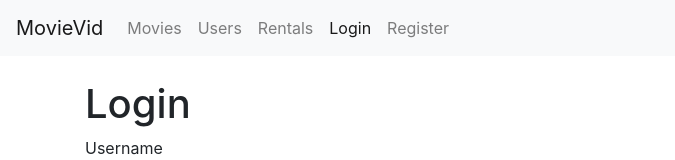
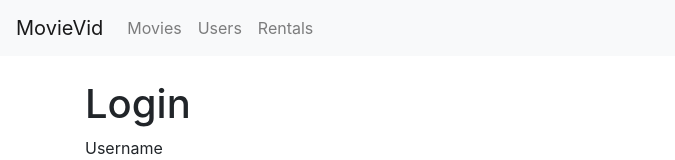
Before and after one commit to prateek951/Movie-Vid-App, a React (Create React App) app in the folder movievid/: page /login in a window 1280 px wide. Shown: the top 160 px of the page, without its empty margins (0-675 px from the left). Built offline with nearby package versions, Linux system fonts and the light colour scheme.

Commit message:
displaying the current user on the navbar

```diff
--- a/movievid/package.json
+++ b/movievid/package.json
@@ -7,6 +7,7 @@
     "bootstrap": "^4.1.1",
     "font-awesome": "^4.7.0",
     "joi-browser": "^13.4.0",
+    "jwt-decode": "^2.2.0",
     "lodash": "^4.17.11",
     "prop-types": "^15.6.2",
     "react": "^16.5.2",
--- a/movievid/src/App.js
+++ b/movievid/src/App.js
@@ -1,6 +1,7 @@
 import React, { Component } from "react";
 import { Route, Switch, Redirect } from "react-router-dom";
 import { ToastContainer } from "react-toastify";
+import jwtDecode from 'jwt-decode';
 import Movies from "./components/Movies";
 import Users from "./components/Users";
 import Rentals from "./components/Rentals";
@@ -13,11 +14,29 @@ import "react-toastify/dist/ReactToastify.css";
 import "./App.css";
 
 class App extends Component {
+  state = {
+    currentUser : {}
+  }
+
+  componentDidMount() {
+
+    try {
+      const token = JSON.parse(localStorage.getItem('token'));
+      const decoded = jwtDecode(token);
+      // console.log(decoded);
+      this.setState({ currentUser: decoded });
+
+    } catch (error) {
+
+    }
+  }
+
   render() {
+    const { currentUser } = this.state;
     return (
       <React.Fragment>
         <ToastContainer />
-        <Navbar />
+        <Navbar currentUser={currentUser}/>
         <br />
         <Switch>
           <Route path="/register" component={Register} />
--- a/movievid/src/components/Navbar.js
+++ b/movievid/src/components/Navbar.js
@@ -1,7 +1,7 @@
 import React from "react";
 import { NavLink, Link } from "react-router-dom";
 
-const Navbar = () =>  {
+const Navbar = ({currentUser}) =>  {
     return (
       <nav className="navbar navbar-expand-sm navbar-light bg-light">
         <Link className="navbar-brand" to="/movies">MovieVid</Link>
@@ -33,7 +33,8 @@ const Navbar = () =>  {
                 Rentals
               </NavLink>
             </li>
-            <li className="nav-item">
+            {!currentUser && (<React.Fragment>
+              <li className="nav-item">
               <NavLink className="nav-link" to="/login">
                 Login
               </NavLink>
@@ -43,6 +44,10 @@ const Navbar = () =>  {
                 Register
               </NavLink>
             </li>
+            </React.Fragment>)}
+            {currentUser && <li>
+              <Link className="nav-link"to="/movies">{currentUser.name}</Link>
+            </li>}
           </ul>
         </div>
       </nav>
```
Also changed, not shown: 1 other file (tests, documents, lock files or other folders).
